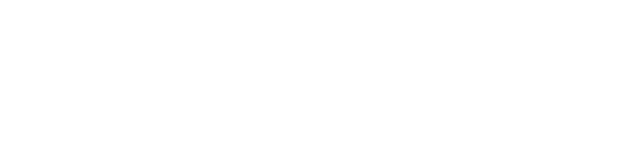
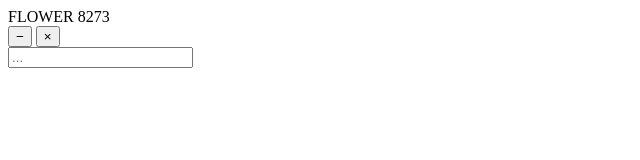
Before and after one commit to asurfacesolution491-byte/flower-8273, a plain HTML site: page index.html in a window 1280 px wide. Shown: the whole page, without its empty margins (0-640 px from the left). Drawn offline with Linux system fonts and the light colour scheme.

Commit message:
Update index.html

```diff
--- a/index.html
+++ b/index.html
@@ -3,7 +3,17 @@
 <head>
   <title>FLOWER 8273</title>
 </head>
+  <div class="puzzle-window" id="puzzleWindow">
+  <div class="window-bar" id="windowBar">
+    <span>FLOWER 8273</span>
+    <div>
+      <button id="minimizeButton">−</button>
+      <button id="closeButton">×</button>
+    </div>
+  </div>
+
+  <div class="window-content" id="windowContent">
+    <input type="text" id="puzzleInput" placeholder="...">
+  </div>
+  </div>
 <body>
-  <div class="logo"></div>
-</body>
-</html>
```
